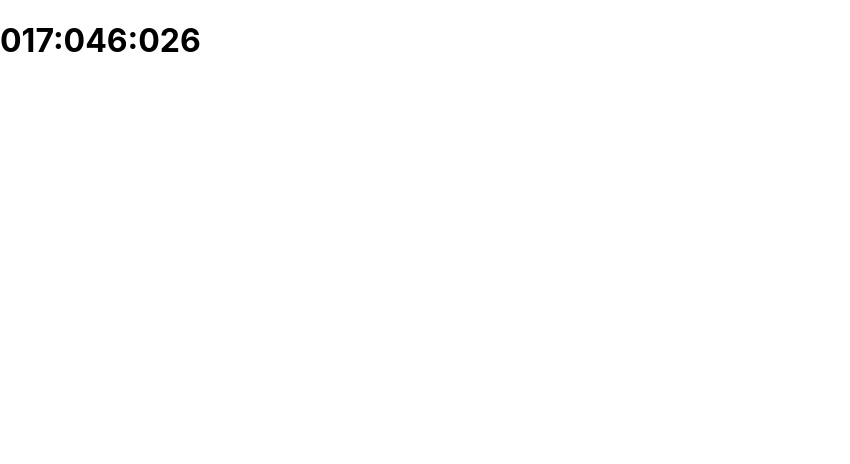
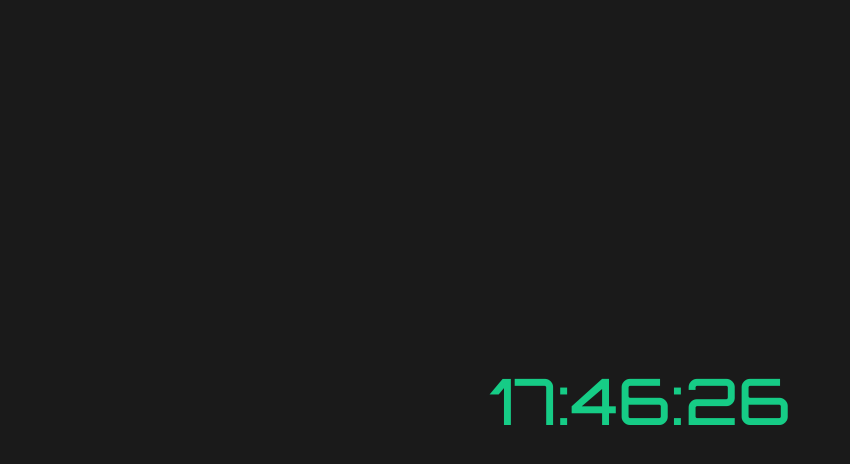
Before and after one commit to pdvanevery/clock-component, a React (Create React App) app: page / in a window 1280 px wide. Shown: the top 464 px of the page, without its empty margins (0-850 px from the left). Built offline with nearby package versions, Linux system fonts and the light colour scheme.

Commit message:
typo that was adding an extra 0 in front of hour and seconds

```diff
--- a/src/App.css
+++ b/src/App.css
@@ -1,38 +1,18 @@
-.App {
-  text-align: center;
+@import url('https://fonts.googleapis.com/css2?family=Orbitron:wght@500&display=swap');
+
+body {
+  margin: 0;
+  padding: 0;
+  background: #1a1a1a;
+  display: flex;
+  justify-content: center;
+  align-items: center;
+  min-height:100vh;
 }
 
-.App-logo {
-  height: 40vmin;
-  pointer-events: none;
+h1 {
+  font-family: 'Orbitron', sans-serif;
+  font-size: 4em;
+  font-weight: 500;
+  color: #16cc86;
 }
-
-@media (prefers-reduced-motion: no-preference) {
-  .App-logo {
-    animation: App-logo-spin infinite 20s linear;
-  }
-}
-
-.App-header {
-  background-color: #282c34;
-  min-height: 100vh;
-  display: flex;
-  flex-direction: column;
-  align-items: center;
-  justify-content: center;
-  font-size: calc(10px + 2vmin);
-  color: white;
-}
-
-.App-link {
-  color: #61dafb;
-}
-
-@keyframes App-logo-spin {
-  from {
-    transform: rotate(0deg);
-  }
-  to {
-    transform: rotate(360deg);
-  }
-}
--- a/src/clock.js
+++ b/src/clock.js
@@ -11,7 +11,7 @@
         if(val<10) {
             return '0'
         } else {
-            return '0'
+            return ''
         }
     }
 
```
